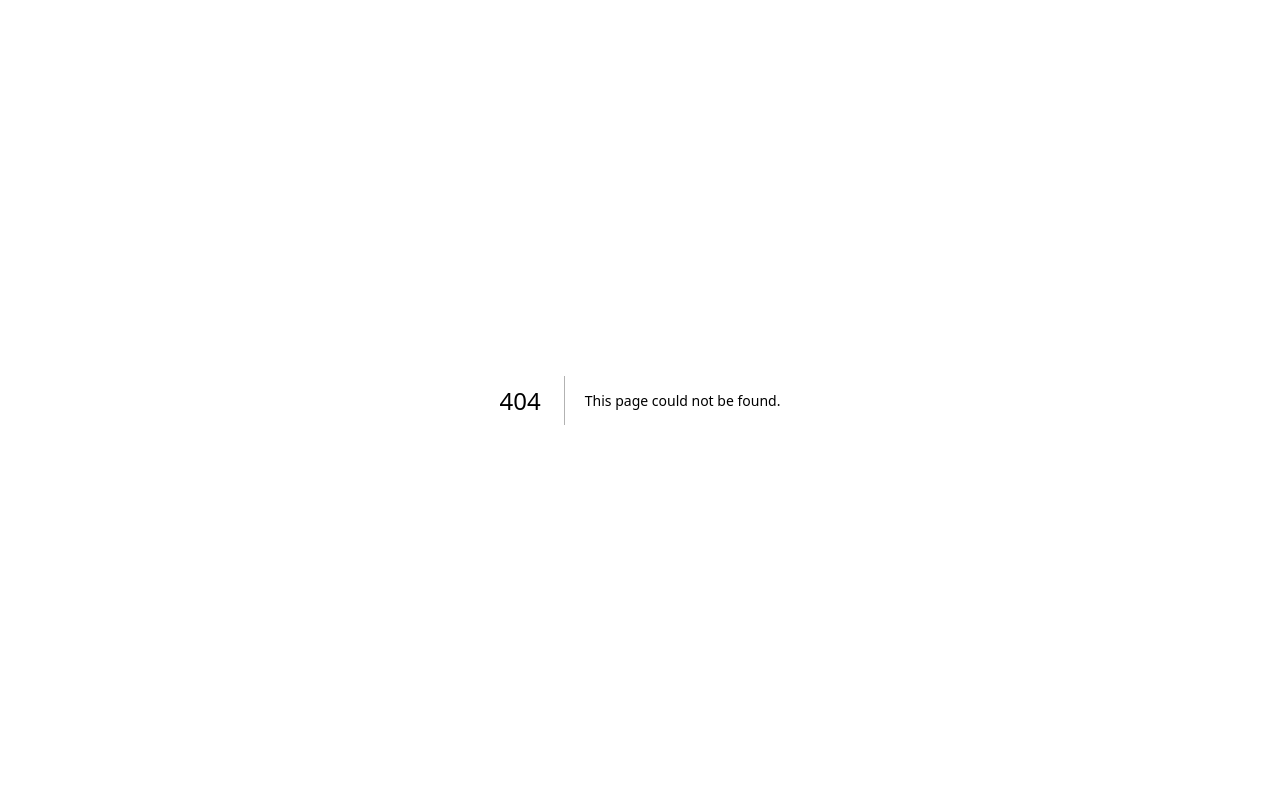
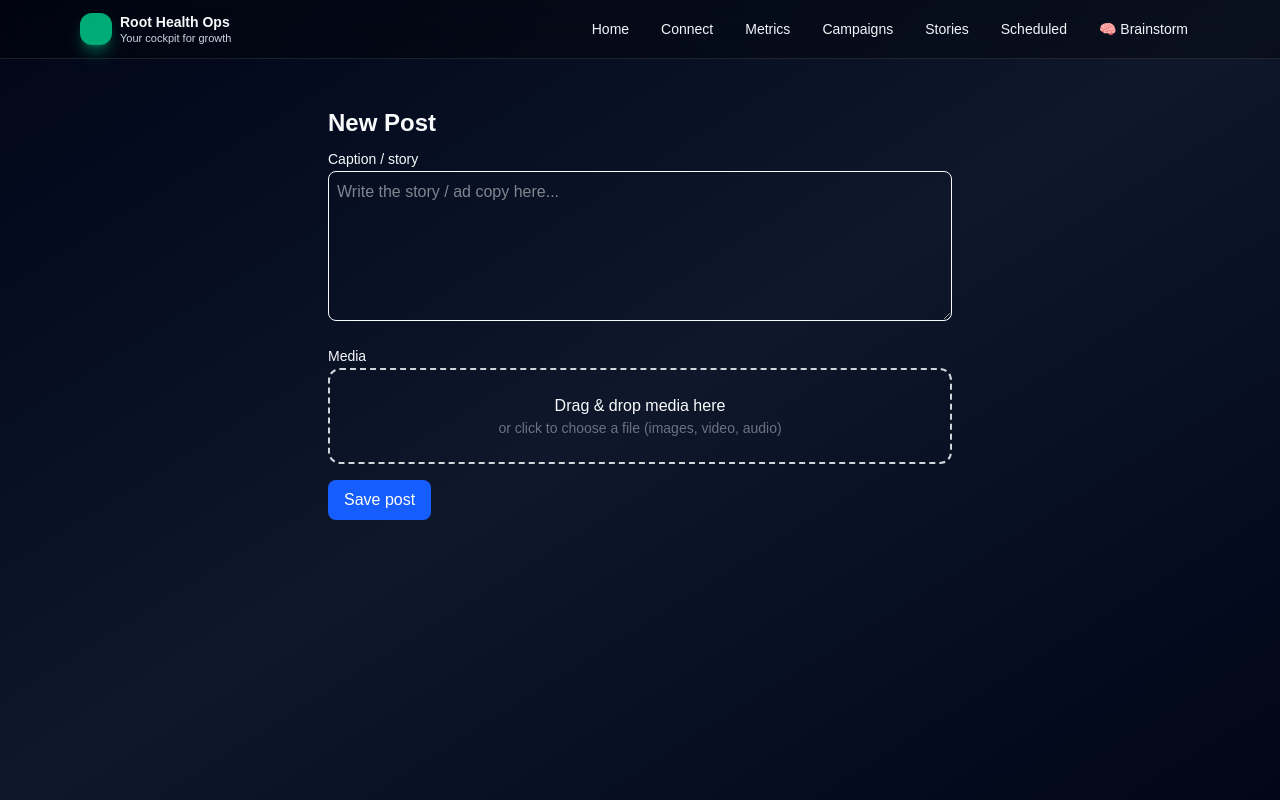
Before and after one commit to Hypnohippy/root-health-ops-dashboard1, a Next.js app: page /dashboard/content/new in a window 1280 px wide. Before the commit this address had no page. Built offline with nearby package versions, Linux system fonts and the light colour scheme.

Commit message:
Create content  page.tsx

```diff
--- /dev/null
+++ b/app/dashboard/content/new/page.tsx
@@ -0,0 +1,82 @@
+"use client";
+
+import { useState } from "react";
+import MediaDropzone from "@/app/dashboard/components/MediaDropzone";
+
+export default function NewContentPage() {
+  // TODO: get this from Supabase auth + organisation_members
+  const organisationId = "REPLACE_WITH_ORG_ID_FOR_NOW";
+
+  const [body, setBody] = useState("");
+  const [mediaIds, setMediaIds] = useState<string[]>([]);
+  const [saving, setSaving] = useState(false);
+  const [message, setMessage] = useState<string | null>(null);
+
+  const handleSave = async () => {
+    setSaving(true);
+    setMessage(null);
+
+    const res = await fetch("/api/content", {
+      method: "POST",
+      headers: { "Content-Type": "application/json" },
+      body: JSON.stringify({
+        organisationId,
+        body,
+        mediaIds,
+        platform: "facebook",
+      }),
+    });
+
+    const data = await res.json();
+
+    if (!res.ok) {
+      setMessage(data.error || "Failed to save");
+    } else {
+      setMessage("Saved! (Next step: hook to Make / posting)");
+      setBody("");
+      setMediaIds([]);
+    }
+    setSaving(false);
+  };
+
+  return (
+    <div className="max-w-2xl mx-auto p-6 space-y-4">
+      <h1 className="text-2xl font-bold mb-2">New Post</h1>
+
+      <label className="block space-y-1">
+        <span className="text-sm font-medium">Caption / story</span>
+        <textarea
+          className="w-full border rounded-lg p-2 min-h-[150px]"
+          value={body}
+          onChange={(e) => setBody(e.target.value)}
+          placeholder="Write the story / ad copy here..."
+        />
+      </label>
+
+      <div>
+        <span className="text-sm font-medium">Media</span>
+        <MediaDropzone
+          organisationId={organisationId}
+          onUploaded={(media) =>
+            setMediaIds((prev) => [...prev, media.id])
+          }
+        />
+        {mediaIds.length > 0 && (
+          <p className="text-sm text-gray-600 mt-1">
+            {mediaIds.length} file(s) attached.
+          </p>
+        )}
+      </div>
+
+      <button
+        onClick={handleSave}
+        disabled={saving}
+        className="px-4 py-2 rounded-lg bg-blue-600 text-white disabled:opacity-50"
+      >
+        {saving ? "Saving..." : "Save post"}
+      </button>
+
+      {message && <p className="text-sm mt-2">{message}</p>}
+    </div>
+  );
+}
```
